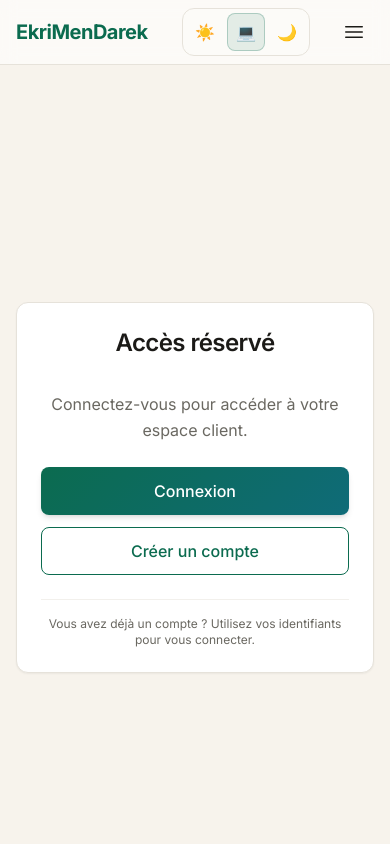
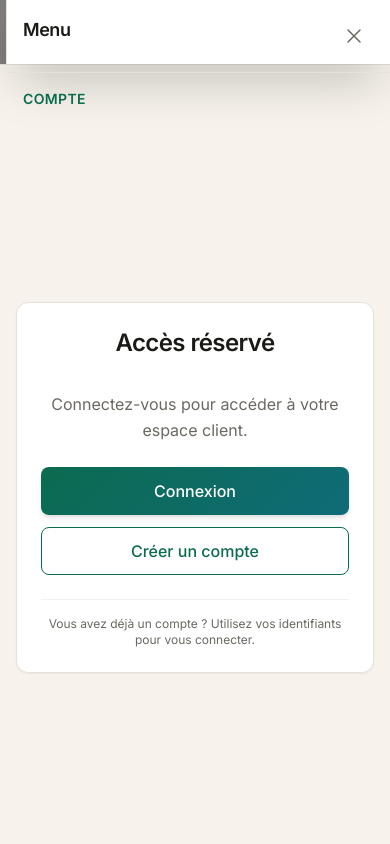
Before and after one commit to echeballah-coder/ekrimendarek-fullstack, a Next.js app in the folder frontend/: page /account in a window 390 px wide. Both pictures are taken after a click on the button "Menu". Shown: the top 844 px of the page. Built offline with nearby package versions, Linux system fonts and the light colour scheme.

Commit message:
P1.3 : ajout drawer (structure) + branchement header

```diff
--- /dev/null
+++ b/frontend/components/layout/AppDrawer.tsx
@@ -0,0 +1,71 @@
+"use client"
+
+import { Drawer } from "./Drawer"
+
+/**
+ * AppDrawer - Menu drawer de l'application
+ *
+ * Structure avec sections placeholders (Compte, Thème, FAQ, Paramètres)
+ * Contenu métier sera ajouté progressivement dans les prochaines étapes
+ */
+
+export interface AppDrawerProps {
+    open: boolean
+    onClose: () => void
+}
+
+export function AppDrawer({ open, onClose }: AppDrawerProps) {
+    return (
+        <Drawer open={open} onClose={onClose} title="Menu">
+            <div className="space-y-6">
+                {/* Section 1: Compte */}
+                <section className="space-y-2">
+                    <h3 className="text-sm font-semibold text-brand uppercase tracking-wide">
+                        Compte
+                    </h3>
+                    <div className="card-soft p-4">
+                        <p className="text-sm text-muted">
+                            Espace compte (à venir)
+                        </p>
+                    </div>
+                </section>
+
+                {/* Section 2: Thème */}
+                <section className="space-y-2">
+                    <h3 className="text-sm font-semibold text-brand uppercase tracking-wide">
+                        Thème
+                    </h3>
+                    <div className="card-soft p-4">
+                        <p className="text-sm text-muted">
+                            Toggle thème ici (P1.4)
+                        </p>
+                    </div>
+                </section>
+
+                {/* Section 3: FAQ */}
+                <section className="space-y-2">
+                    <h3 className="text-sm font-semibold text-brand uppercase tracking-wide">
+                        FAQ
+                    </h3>
+                    <div className="card-soft p-4">
+                        <p className="text-sm text-muted">
+                            Questions fréquentes (à venir)
+                        </p>
+                    </div>
+                </section>
+
+                {/* Section 4: Paramètres */}
+                <section className="space-y-2">
+                    <h3 className="text-sm font-semibold text-brand uppercase tracking-wide">
+                        Paramètres
+                    </h3>
+                    <div className="card-soft p-4">
+                        <p className="text-sm text-muted">
+                            Paramètres (à venir)
+                        </p>
+                    </div>
+                </section>
+            </div>
+        </Drawer>
+    )
+}
--- /dev/null
+++ b/frontend/components/layout/Drawer.tsx
@@ -0,0 +1,102 @@
+"use client"
+
+import { useEffect, useRef } from "react"
+
+/**
+ * Drawer générique - Menu défilant depuis la droite
+ *
+ * Composant UI accessible avec gestion du focus et overlay
+ * Utilisé pour les menus mobiles, panneaux latéraux, etc.
+ */
+
+export interface DrawerProps {
+    open: boolean
+    onClose: () => void
+    title?: string
+    children: React.ReactNode
+}
+
+export function Drawer({ open, onClose, title, children }: DrawerProps) {
+    const closeButtonRef = useRef<HTMLButtonElement>(null)
+
+    // Focus management: focus close button when drawer opens
+    useEffect(() => {
+        if (open && closeButtonRef.current) {
+            closeButtonRef.current.focus()
+        }
+    }, [open])
+
+    // Escape key to close
+    useEffect(() => {
+        const handleEscape = (e: KeyboardEvent) => {
+            if (e.key === "Escape" && open) {
+                onClose()
+            }
+        }
+
+        if (open) {
+            document.addEventListener("keydown", handleEscape)
+        }
+
+        return () => {
+            document.removeEventListener("keydown", handleEscape)
+        }
+    }, [open, onClose])
+
+    // Don't render if not open
+    if (!open) return null
+
+    return (
+        <>
+            {/* Overlay */}
+            <div
+                className="fixed inset-0 bg-black/50 z-40 transition-opacity"
+                onClick={onClose}
+                aria-hidden="true"
+            />
+
+            {/* Drawer Panel */}
+            <div
+                role="dialog"
+                aria-modal="true"
+                aria-label={title || "Menu"}
+                className="fixed top-0 right-0 bottom-0 z-50 w-full max-w-sm bg-surface border-l border-border shadow-2xl
+                          transform transition-transform duration-300 ease-out
+                          flex flex-col"
+            >
+                {/* Header */}
+                <div className="flex items-center justify-between p-4 border-b border-border">
+                    <h2 className="text-lg font-semibold text-text">
+                        {title || "Menu"}
+                    </h2>
+                    <button
+                        ref={closeButtonRef}
+                        onClick={onClose}
+                        className="p-2 rounded-lg text-muted hover:text-text hover:bg-surface2 transition-colors"
+                        aria-label="Fermer le menu"
+                    >
+                        <svg
+                            xmlns="http://www.w3.org/2000/svg"
+                            fill="none"
+                            viewBox="0 0 24 24"
+                            strokeWidth={1.5}
+                            stroke="currentColor"
+                            className="w-6 h-6"
+                        >
+                            <path
+                                strokeLinecap="round"
+                                strokeLinejoin="round"
+                                d="M6 18L18 6M6 6l12 12"
+                            />
+                        </svg>
+                    </button>
+                </div>
+
+                {/* Content */}
+                <div className="flex-1 overflow-y-auto p-4">
+                    {children}
+                </div>
+            </div>
+        </>
+    )
+}
--- a/frontend/components/layout/Header.tsx
+++ b/frontend/components/layout/Header.tsx
@@ -8,12 +8,14 @@ import { getSession, clearSession, UserSession } from "@/lib/authSession"
 import { toast } from "sonner"
 import { ThemeToggle } from "@/components/theme/ThemeToggle"
 import { NAV_PRIMARY, isActivePath } from "@/lib/routes"
+import { AppDrawer } from "@/components/layout/AppDrawer"
 
 export function Header() {
     const router = useRouter()
     const pathname = usePathname()
     const [session, setSession] = useState<UserSession | null>(null)
     const [mounted, setMounted] = useState(false)
+    const [drawerOpen, setDrawerOpen] = useState(false)
 
     useEffect(() => {
         setMounted(true)
@@ -48,8 +50,8 @@ export function Header() {
                                 key={item.href}
                                 href={item.href}
                                 className={`text-sm font-medium transition-colors relative pb-1 ${isActive
-                                        ? "text-brand-accent"
-                                        : "text-brand-text hover:text-brand-accent"
+                                    ? "text-brand-accent"
+                                    : "text-brand-text hover:text-brand-accent"
                                     }`}
                             >
                                 {item.label}
@@ -98,8 +100,12 @@ export function Header() {
                         Espace Agence
                     </Link>
 
-                    {/* Mobile Menu Placeholder - Simple Icon for now */}
-                    <button className="md:hidden text-brand-text p-2">
+                    {/* Mobile Menu Button */}
+                    <button
+                        onClick={() => setDrawerOpen(true)}
+                        className="md:hidden text-brand-text p-2 hover:bg-surface2 rounded-lg transition-colors"
+                        aria-label="Ouvrir le menu"
+                    >
                         <span className="sr-only">Menu</span>
                         <svg xmlns="http://www.w3.org/2000/svg" fill="none" viewBox="0 0 24 24" strokeWidth={1.5} stroke="currentColor" className="w-6 h-6">
                             <path strokeLinecap="round" strokeLinejoin="round" d="M3.75 6.75h16.5M3.75 12h16.5m-16.5 5.25h16.5" />
@@ -107,6 +113,9 @@ export function Header() {
                     </button>
                 </div>
             </div>
+
+            {/* App Drawer */}
+            <AppDrawer open={drawerOpen} onClose={() => setDrawerOpen(false)} />
         </header>
     )
 }
```
